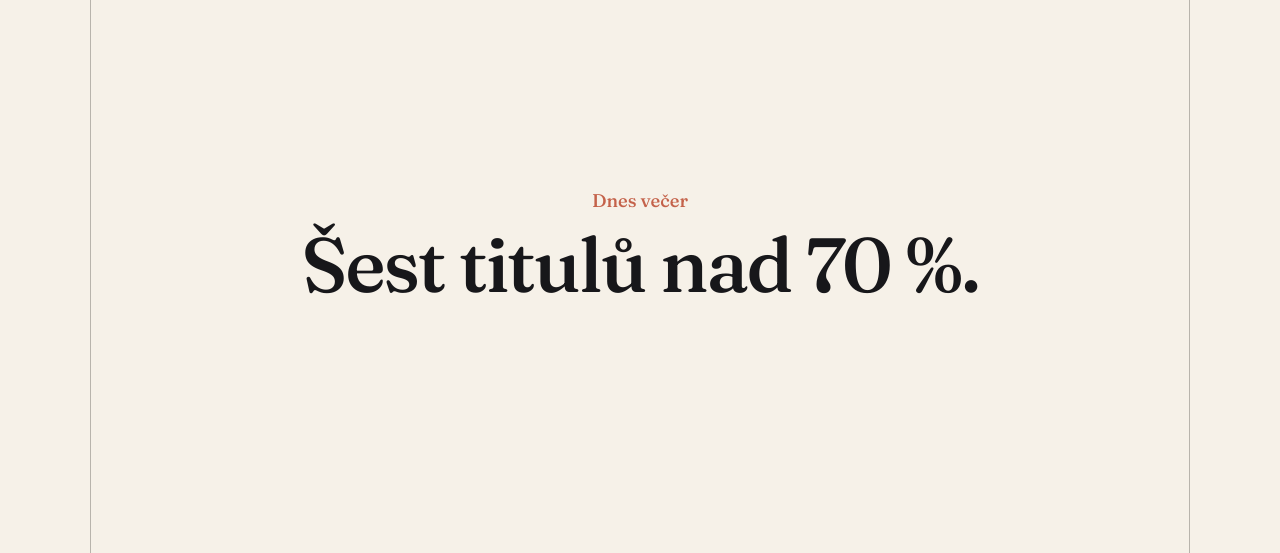
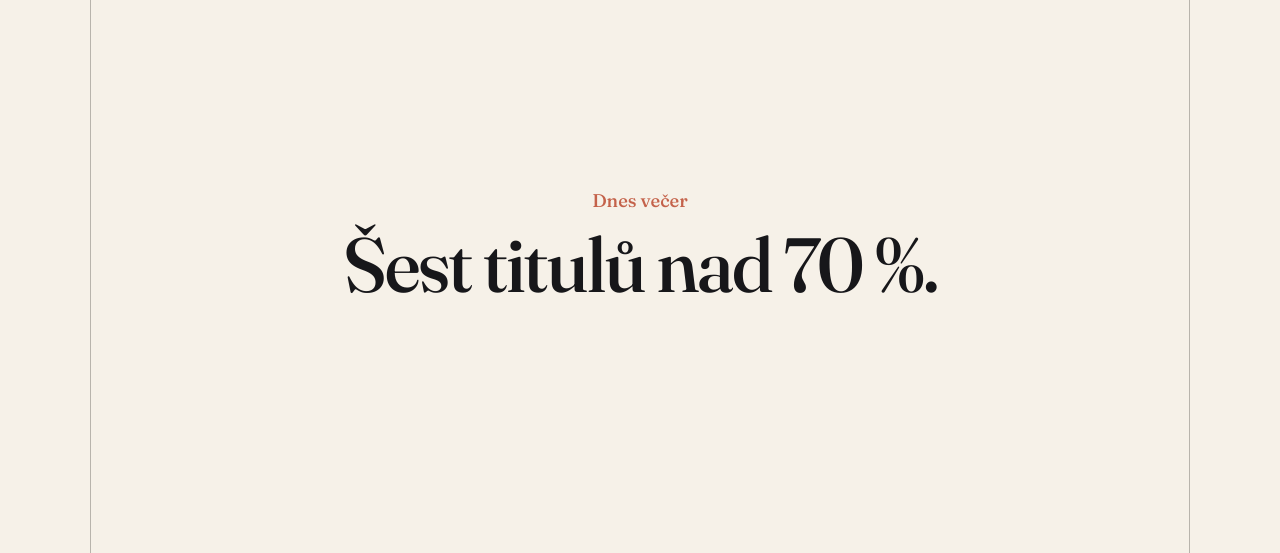
Before and after one commit to tangero/Topflix, a website: page public/prototyp/index.html in a window 1280 px wide. Shown: the part 865-1418 px from the top of the page. Drawn offline with Linux system fonts and the light colour scheme.

Commit message:
v1.9.1: self-host prototype fonts under the page CSP

```diff
--- a/public/prototyp/prototyp.css
+++ b/public/prototyp/prototyp.css
@@ -1,4 +1,68 @@
-@import url('https://fonts.googleapis.com/css2?family=Fraunces:opsz,wght@9..144,500;9..144,560&family=Outfit:wght@400;500&display=swap');
+/* Fraunces a Outfit, SIL OFL. Soubory jsou u stránky, protože CSP pouští jen 'self'. */
+@font-face {
+    font-family: "Fraunces";
+    font-style: normal;
+    font-weight: 500;
+    font-display: swap;
+    src: url("fonts/fraunces-latin-ext.woff2") format("woff2");
+    unicode-range: U+0100-02BA, U+02BD-02C5, U+02C7-02CC, U+02CE-02D7, U+02DD-02FF, U+0304, U+0308, U+0329, U+1D00-1DBF, U+1E00-1E9F, U+1EF2-1EFF, U+2020, U+20A0-20AB, U+20AD-20C4, U+2113, U+2C60-2C7F, U+A720-A7FF;
+}
+@font-face {
+    font-family: "Fraunces";
+    font-style: normal;
+    font-weight: 500;
+    font-display: swap;
+    src: url("fonts/fraunces-latin.woff2") format("woff2");
+    unicode-range: U+0000-00FF, U+0131, U+0152-0153, U+02BB-02BC, U+02C6, U+02DA, U+02DC, U+0304, U+0308, U+0329, U+2000-206F, U+20AC, U+2122, U+2191, U+2193, U+2212, U+2215, U+FEFF, U+FFFD;
+}
+@font-face {
+    font-family: "Fraunces";
+    font-style: normal;
+    font-weight: 560;
+    font-display: swap;
+    src: url("fonts/fraunces-latin-ext.woff2") format("woff2");
+    unicode-range: U+0100-02BA, U+02BD-02C5, U+02C7-02CC, U+02CE-02D7, U+02DD-02FF, U+0304, U+0308, U+0329, U+1D00-1DBF, U+1E00-1E9F, U+1EF2-1EFF, U+2020, U+20A0-20AB, U+20AD-20C4, U+2113, U+2C60-2C7F, U+A720-A7FF;
+}
+@font-face {
+    font-family: "Fraunces";
+    font-style: normal;
+    font-weight: 560;
+    font-display: swap;
+    src: url("fonts/fraunces-latin.woff2") format("woff2");
+    unicode-range: U+0000-00FF, U+0131, U+0152-0153, U+02BB-02BC, U+02C6, U+02DA, U+02DC, U+0304, U+0308, U+0329, U+2000-206F, U+20AC, U+2122, U+2191, U+2193, U+2212, U+2215, U+FEFF, U+FFFD;
+}
+@font-face {
+    font-family: "Outfit";
+    font-style: normal;
+    font-weight: 400;
+    font-display: swap;
+    src: url("fonts/outfit-latin-ext.woff2") format("woff2");
+    unicode-range: U+0100-02BA, U+02BD-02C5, U+02C7-02CC, U+02CE-02D7, U+02DD-02FF, U+0304, U+0308, U+0329, U+1D00-1DBF, U+1E00-1E9F, U+1EF2-1EFF, U+2020, U+20A0-20AB, U+20AD-20C4, U+2113, U+2C60-2C7F, U+A720-A7FF;
+}
+@font-face {
+    font-family: "Outfit";
+    font-style: normal;
+    font-weight: 400;
+    font-display: swap;
+    src: url("fonts/outfit-latin.woff2") format("woff2");
+    unicode-range: U+0000-00FF, U+0131, U+0152-0153, U+02BB-02BC, U+02C6, U+02DA, U+02DC, U+0304, U+0308, U+0329, U+2000-206F, U+20AC, U+2122, U+2191, U+2193, U+2212, U+2215, U+FEFF, U+FFFD;
+}
+@font-face {
+    font-family: "Outfit";
+    font-style: normal;
+    font-weight: 500;
+    font-display: swap;
+    src: url("fonts/outfit-latin-ext.woff2") format("woff2");
+    unicode-range: U+0100-02BA, U+02BD-02C5, U+02C7-02CC, U+02CE-02D7, U+02DD-02FF, U+0304, U+0308, U+0329, U+1D00-1DBF, U+1E00-1E9F, U+1EF2-1EFF, U+2020, U+20A0-20AB, U+20AD-20C4, U+2113, U+2C60-2C7F, U+A720-A7FF;
+}
+@font-face {
+    font-family: "Outfit";
+    font-style: normal;
+    font-weight: 500;
+    font-display: swap;
+    src: url("fonts/outfit-latin.woff2") format("woff2");
+    unicode-range: U+0000-00FF, U+0131, U+0152-0153, U+02BB-02BC, U+02C6, U+02DA, U+02DC, U+0304, U+0308, U+0329, U+2000-206F, U+20AC, U+2122, U+2191, U+2193, U+2212, U+2215, U+FEFF, U+FFFD;
+}
 
 :root {
     --ink: #17171a;
```
Also changed, not shown: public/archive.html (+1 -1 lines), public/changelog.html (+17 -2 lines), public/detail.html (+1 -1 lines), public/index.html (+1 -1 lines), public/napoveda.html (+1 -1 lines), public/newsletter.html (+1 -1 lines), public/serials.html (+1 -1 lines), CHANGELOG.md, public/prototyp/fonts/fraunces-latin-ext.woff2 (added), public/prototyp/fonts/fraunces-latin.woff2 (added), public/prototyp/fonts/outfit-latin-ext.woff2 (added), public/prototyp/fonts/outfit-latin.woff2 (added).
